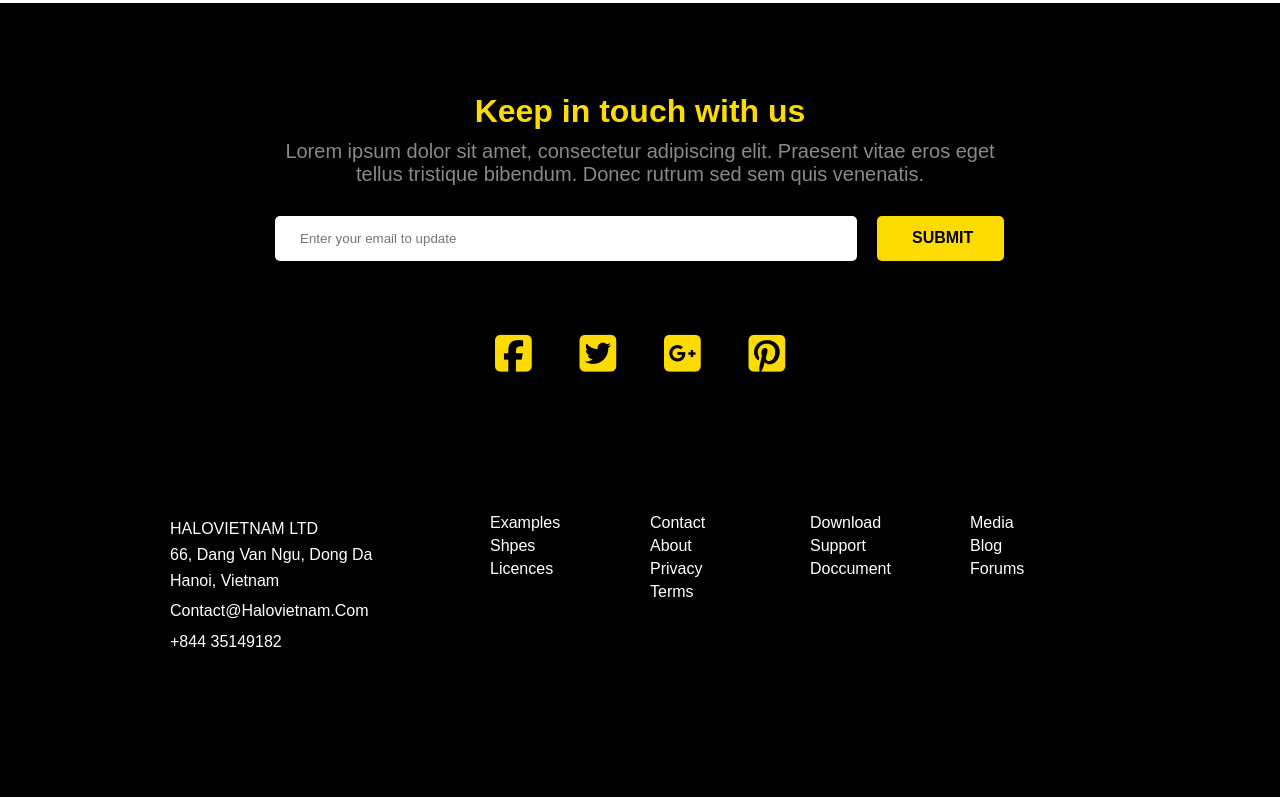
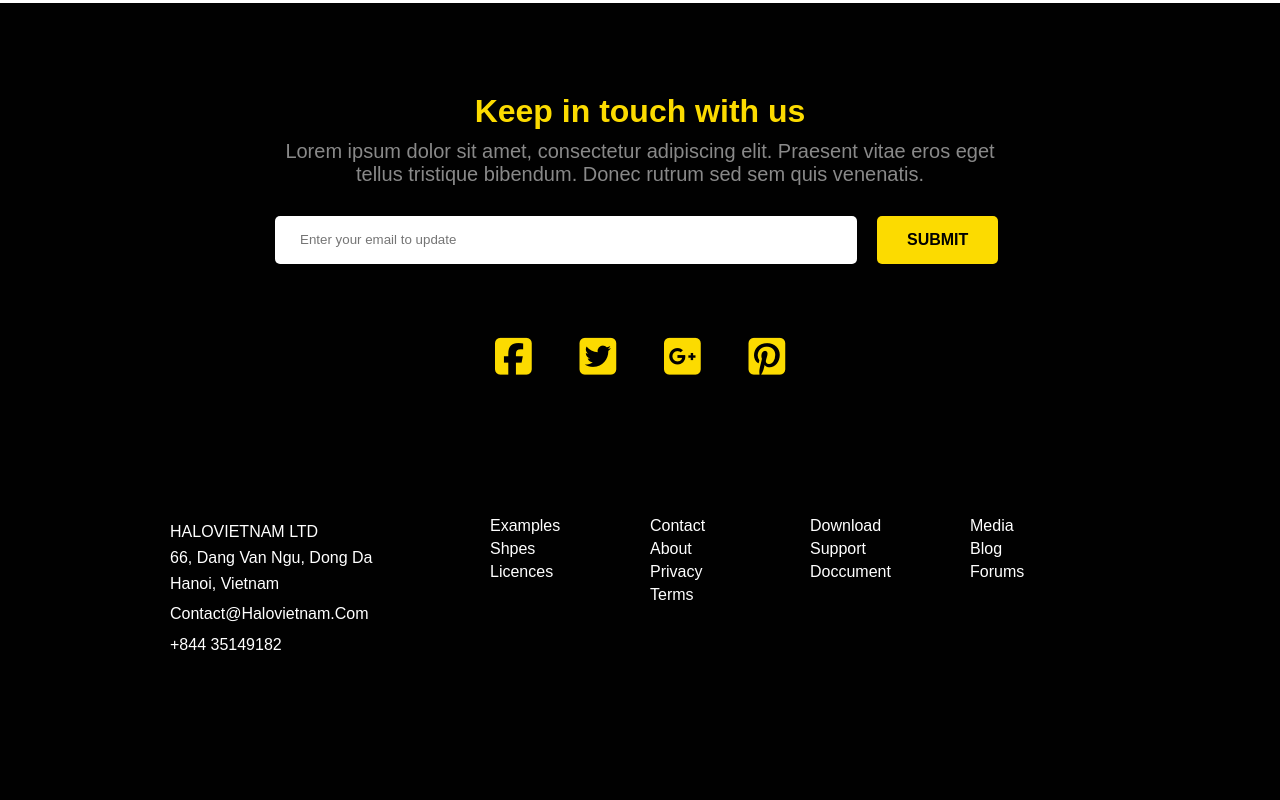
Before and after one commit to SyntaxAdil/tinyone, a plain HTML site: page index.html in a window 1280 px wide. Shown: the part 1539-2339 px from the top of the page. Drawn offline with Linux system fonts and the light colour scheme.

Commit message:
irresponsive

```diff
--- a/CSS/style.css
+++ b/CSS/style.css
@@ -200,7 +200,7 @@ header{
 
 footer{
 background: #010101;
-    margin-top: 6px;
+margin-top: 6px;
 }
 .footer_contact_part{
     padding-top: 50px;
@@ -236,10 +236,7 @@ background: #010101;
     margin-right: 10px;
 }
 .footer_btn{
-    width: 127px;
-    display: flex;
-    align-items: center;
-    padding: 0 35px;
+    padding: 15px 30px;
     text-transform: uppercase;
     background: #fcdb00;
     margin-left: 10px;
@@ -249,7 +246,6 @@ background: #010101;
     text-align: center;
     border-radius: 5px;
     border: 0;
-
 }
 .footer_contact_links{
     padding: 60px 0 65px 0;
--- a/index.html
+++ b/index.html
@@ -141,7 +141,7 @@
                     <h2>Keep in touch with us</h2>
                     <p>Lorem ipsum dolor sit amet, consectetur adipiscing elit. Praesent vitae eros eget tellus tristique bibendum. Donec rutrum sed sem quis venenatis.</p>
                     <form class="d_flex">
-                        <input type="search" placeholder="Enter your email to update" id="search">
+                        <input type="email" placeholder="Enter your email to update" id="email-input">
                         <a class="footer_btn" href="#" type="Submit">Submit</a>
                     </form>
                 </div>
```
